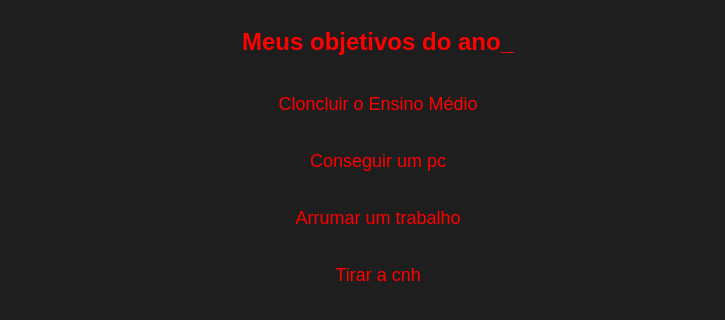
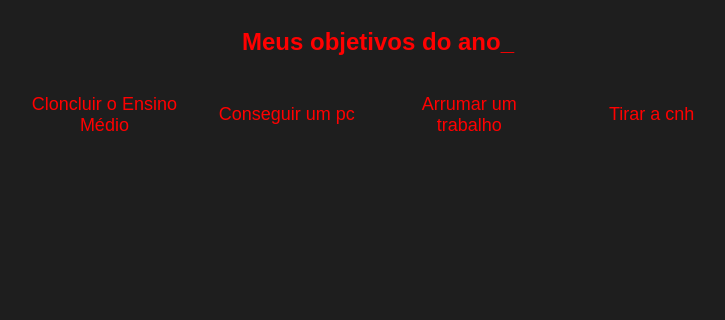
Before and after one commit to claudinda160/site-objetivos, a plain HTML site: page index.html in a window 1280 px wide. Shown: the whole page, without its empty margins (262-987 px from the left). Drawn offline with Linux system fonts and the light colour scheme.

Commit message:
Add files via upload

```diff
--- a/estilo.css
+++ b/estilo.css
@@ -41,7 +41,15 @@ body{
     border-right: 2px solid var(--botao-ativo);
     border-top: none;
 }
+.botoes{
+    display: block;
+}
+@media screen and (min-width:768px){
+    .botoes{
+        display: flex;
+    }
 
+}
 
 
 
```
